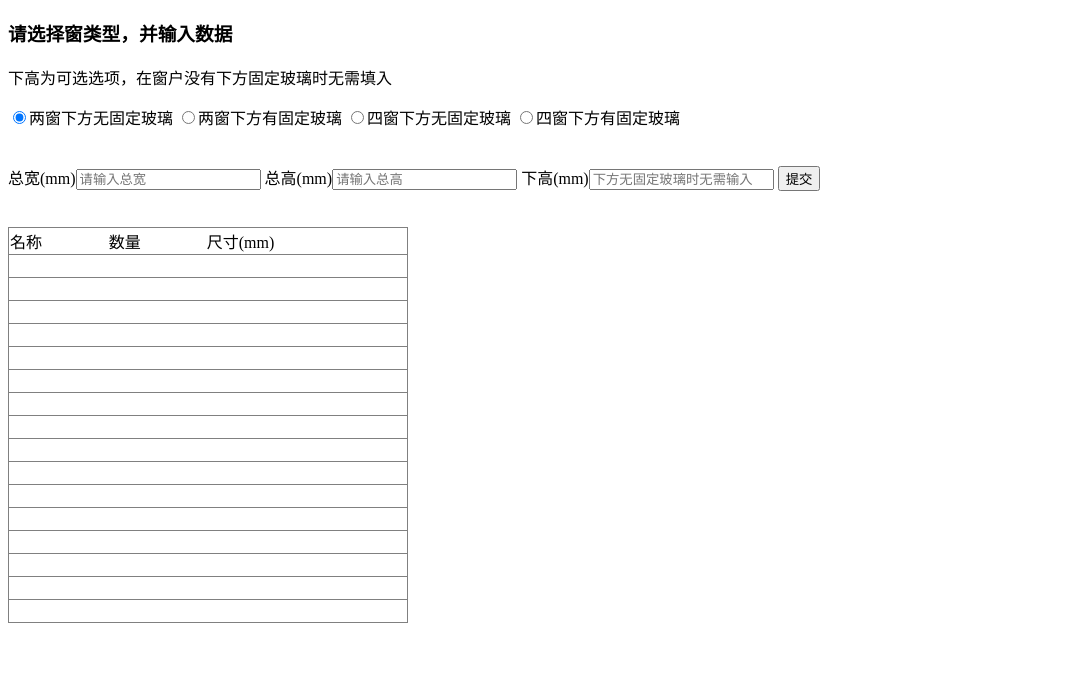
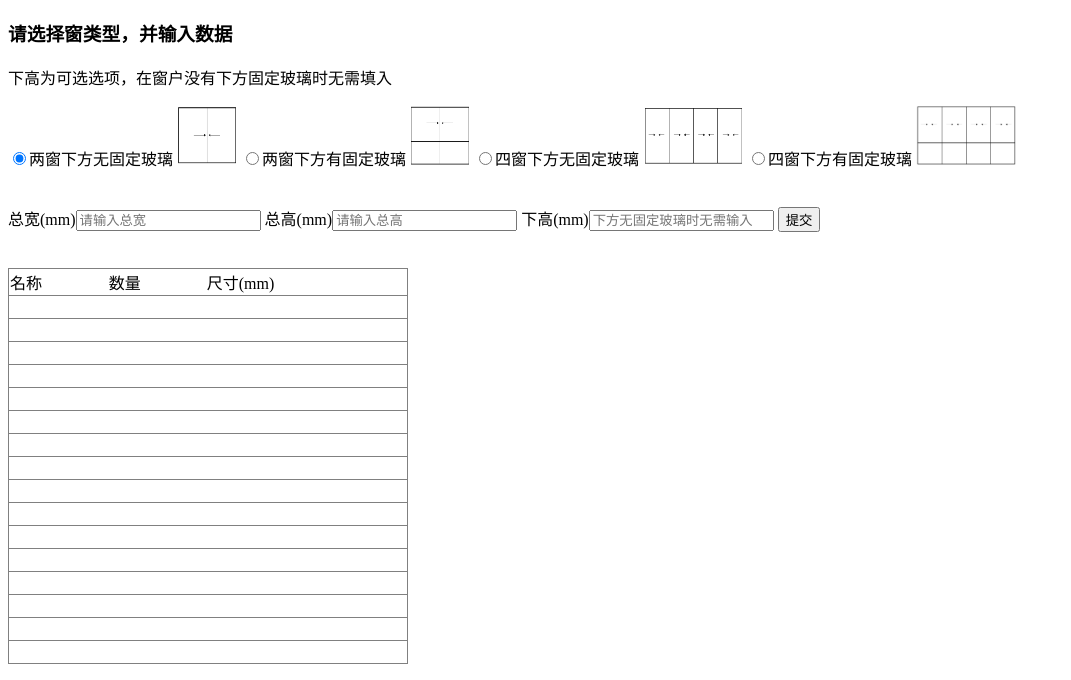
Before and after one commit to jaypiper/yhj, a plain HTML site: page index.html in a window 1280 px wide. Shown: the part 70-750 px from the top of the page, without its empty margins (0-1071 px from the left). Drawn offline with Linux system fonts and the light colour scheme.

Commit message:
fig update

```diff
--- a/index.html
+++ b/index.html
@@ -238,9 +238,13 @@
     <form>
         <div>
             <input type="radio" name="wintype" checked="checked">两窗下方无固定玻璃
+            <img src = "fig1.png", width=60, height = 60>
             <input type="radio" name="wintype">两窗下方有固定玻璃
+            <img src = "fig3.png", width=60, height = 60>
             <input type="radio" name="wintype">四窗下方无固定玻璃
+            <img src = "fig2.png", width=100, height = 60>
             <input type="radio" name="wintype">四窗下方有固定玻璃
+            <img src = "fig4.png", width=100, height = 60>
         </div><br><br>
 
         <span>总宽(mm)</span><input id="ina" type="text" placeholder="请输入总宽">
```
Also changed, not shown: fig1.png (added), fig2.png (added), fig3.png (added), fig4.png (added).
